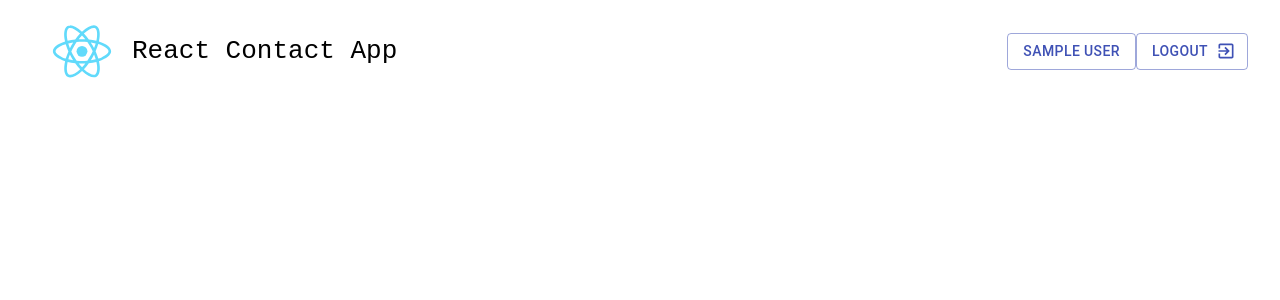
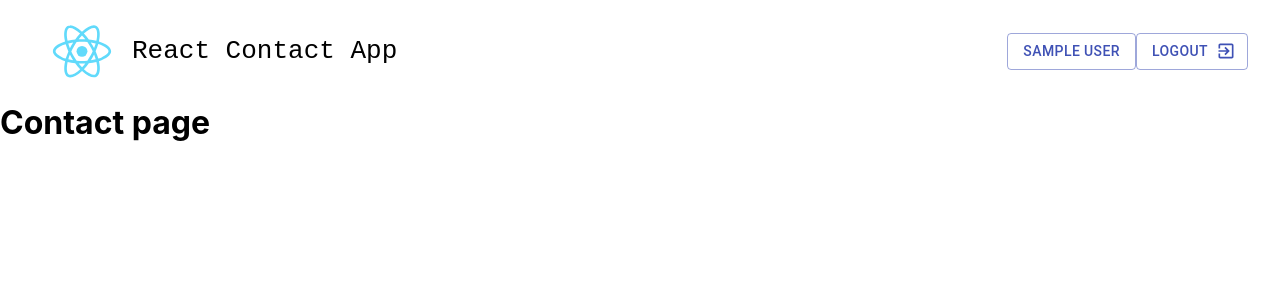
Before and after one commit to bineetNaidu/react-contact-app, a React (Create React App) app: page /contacts in a window 1280 px wide. Shown: the top 300 px of the page. Built offline with nearby package versions, Linux system fonts and the light colour scheme; no server answers; sample sign-in values are in the browser's storage.

Commit message:
-- add Blocked pages -- add base Contacts page

```diff
--- a/src/App.tsx
+++ b/src/App.tsx
@@ -1,18 +1,19 @@
 import React, { useState, useEffect } from 'react';
-import { Switch, Route } from 'react-router-dom';
+import { Switch, Route, Redirect, useHistory } from 'react-router-dom';
 import { AnimatePresence } from 'framer-motion';
 import Header from './Header';
 import Login from './Login';
 import { projectAuth } from './firebase';
 import { User } from './Types/User';
+import Contact from './Contact';
 // Statics
 import './App.css';
 
 const App: React.FC = () => {
+  const history = useHistory();
   const [user, setUser] = useState<User | null>(null);
 
   useEffect(() => {
-    console.log('redenring');
     projectAuth.onAuthStateChanged((authUser) => {
       if (authUser) {
         const user: User = {
@@ -20,11 +21,12 @@ const App: React.FC = () => {
           username: authUser.displayName,
         };
         setUser(user);
+        history.push('/contacts');
       } else {
         setUser(null);
       }
     });
-  }, [setUser]);
+  }, [setUser, history]);
 
   return (
     <div className="app">
@@ -32,6 +34,13 @@ const App: React.FC = () => {
       <Switch>
         <AnimatePresence>
           <Route exact path="/login" component={Login} />
+          {user ? (
+            <>
+              <Route exact path="/contacts" component={Contact} />
+            </>
+          ) : (
+            <Redirect to="/login" />
+          )}
         </AnimatePresence>
       </Switch>
     </div>
--- /dev/null
+++ b/src/Contact.tsx
@@ -0,0 +1,16 @@
+import React from 'react';
+import { User } from './Types/User';
+
+interface Props {
+  user: User;
+}
+
+const Contact: React.FC<Props> = ({ user }) => {
+  return (
+    <div>
+      <h1>Contact page</h1>
+    </div>
+  );
+};
+
+export default Contact;
```
